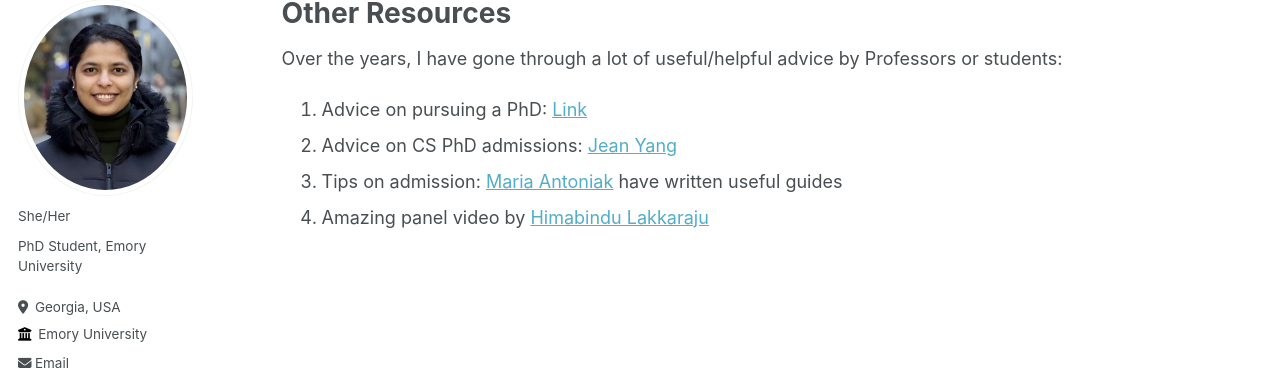
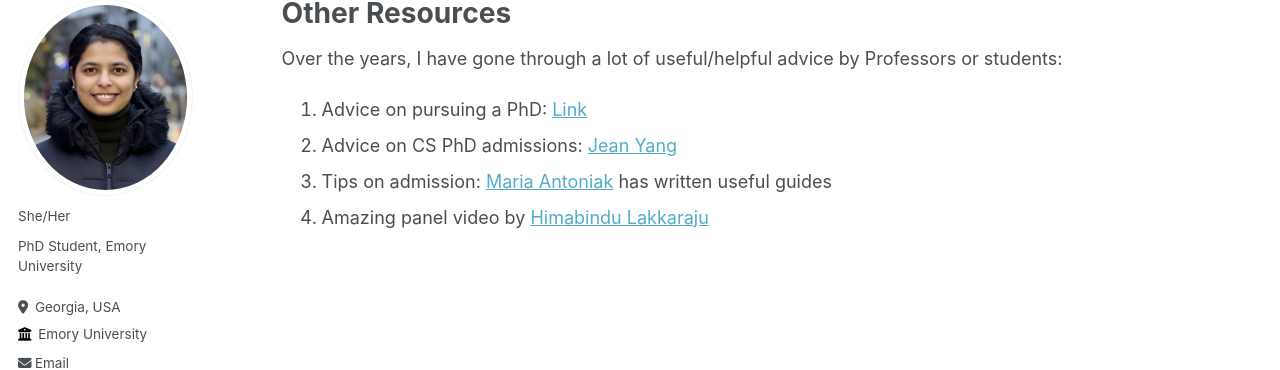
Before and after one commit to swati-rajwal/swati-rajwal.github.io, a Jekyll site: the page built from _pages/resources.md, in a window 1280 px wide. Shown: the part 87-457 px from the top of the page. Built offline with Jekyll 4.4.1, drawn with Linux system fonts in a browser that asks for light colours; some web fonts are replaced.

Commit message:
Update resources.md

```diff
--- a/_pages/resources.md
+++ b/_pages/resources.md
@@ -9,5 +9,5 @@ Over the years, I have gone through a lot of useful/helpful advice by Professors
 
 1. Advice on pursuing a PhD: <a href="https://co2.ini.uzh.ch/Openings/warning.html" target="_blank">Link</a>
 2. Advice on CS PhD admissions: <a href="https://jxyzabc.blogspot.com/2012/10/faq-applying-to-graduate-school-for.html" target="_blank">Jean Yang</a>
-3. Tips on admission: <a href="https://maria-antoniak.github.io/2020/11/27/phd-applications.html" target="_blank">Maria Antoniak</a> have written useful guides
+3. Tips on admission: <a href="https://maria-antoniak.github.io/2020/11/27/phd-applications.html" target="_blank">Maria Antoniak</a> has written useful guides
 4. Amazing panel video by <a href="https://www.youtube.com/watch?v=z6TkkdlRWcU" target="_blank">Himabindu Lakkaraju</a>
```
